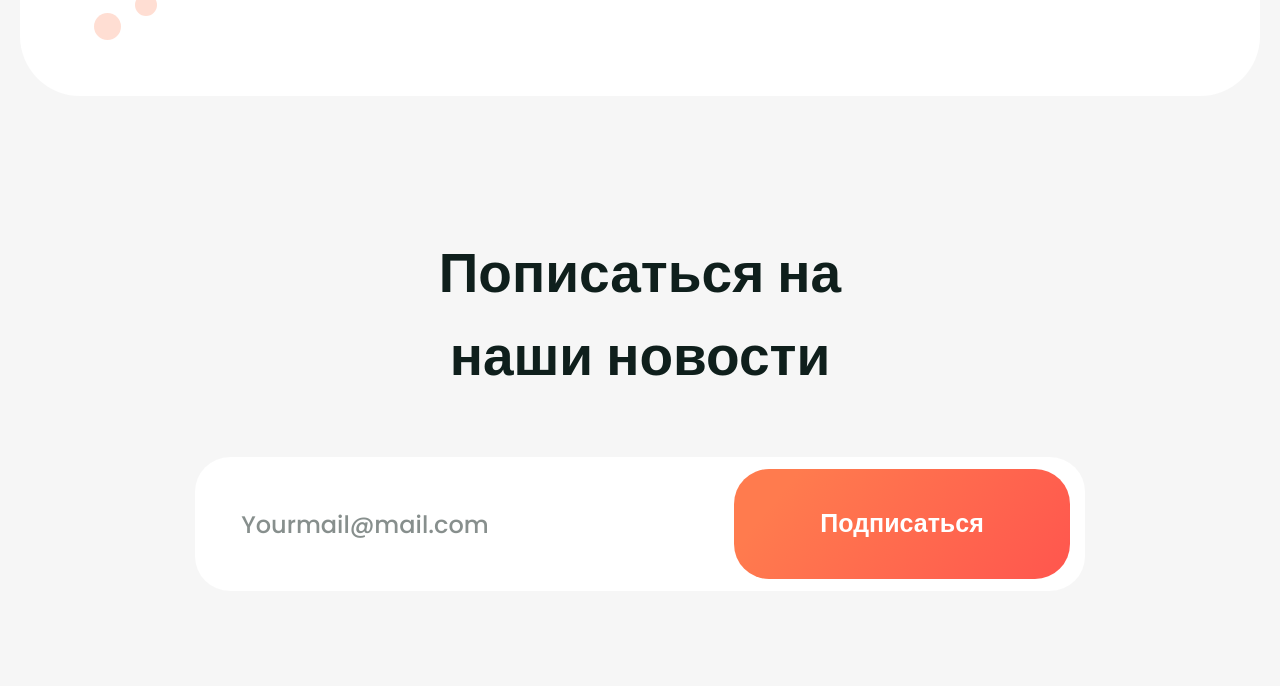
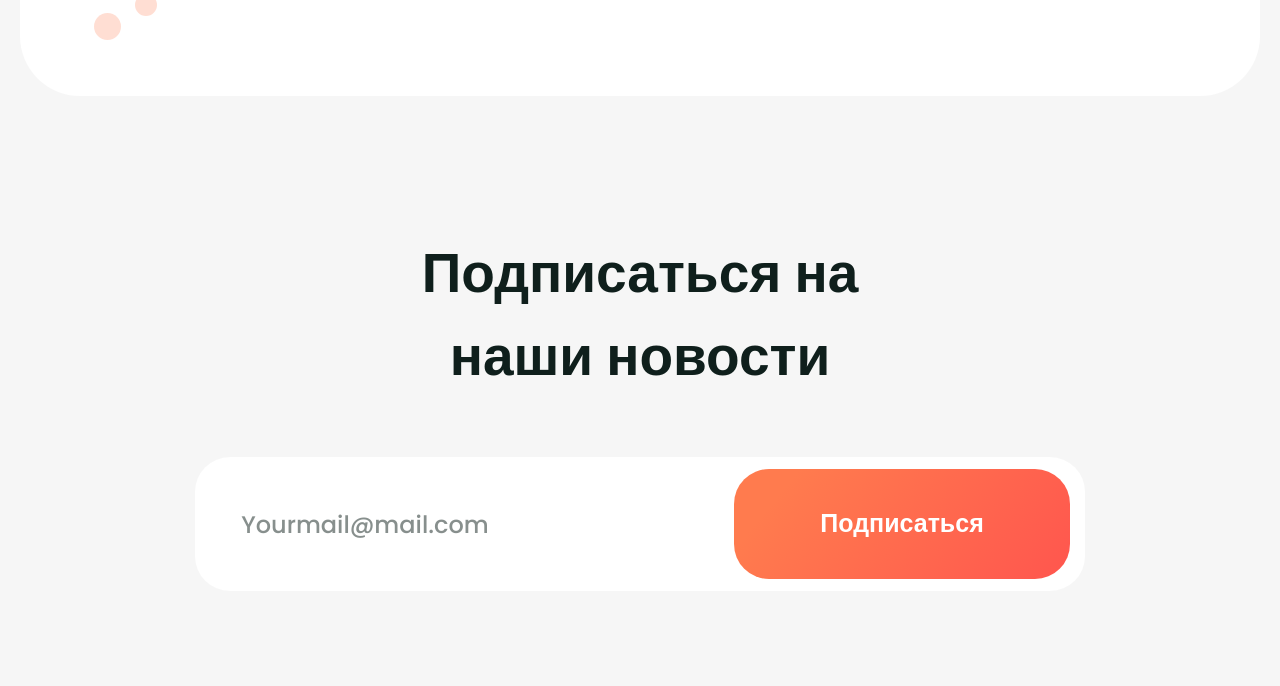
Before and after one commit to EvgeniiSim/GoTrip, a plain HTML site: page index.html in a window 1280 px wide. Shown: the part 2946-3632 px from the top of the page. Drawn offline with nearby package versions, Linux system fonts and the light colour scheme; files whose address does not match are found by name.

Commit message:
Update index.html

```diff
--- a/index.html
+++ b/index.html
@@ -141,7 +141,7 @@
 		<section class="subscribe">
 			<div class="container">
 				<div class="subscribe__content">
-					<h2 class="subscribe__title">Пописаться на наши новости</h2>
+					<h2 class="subscribe__title">Подписаться на наши новости</h2>
 
 					<form class="subscribe-form">
 						<input type="email" class="subscribe-form__input" placeholder="Yourmail@mail.com" />
```
